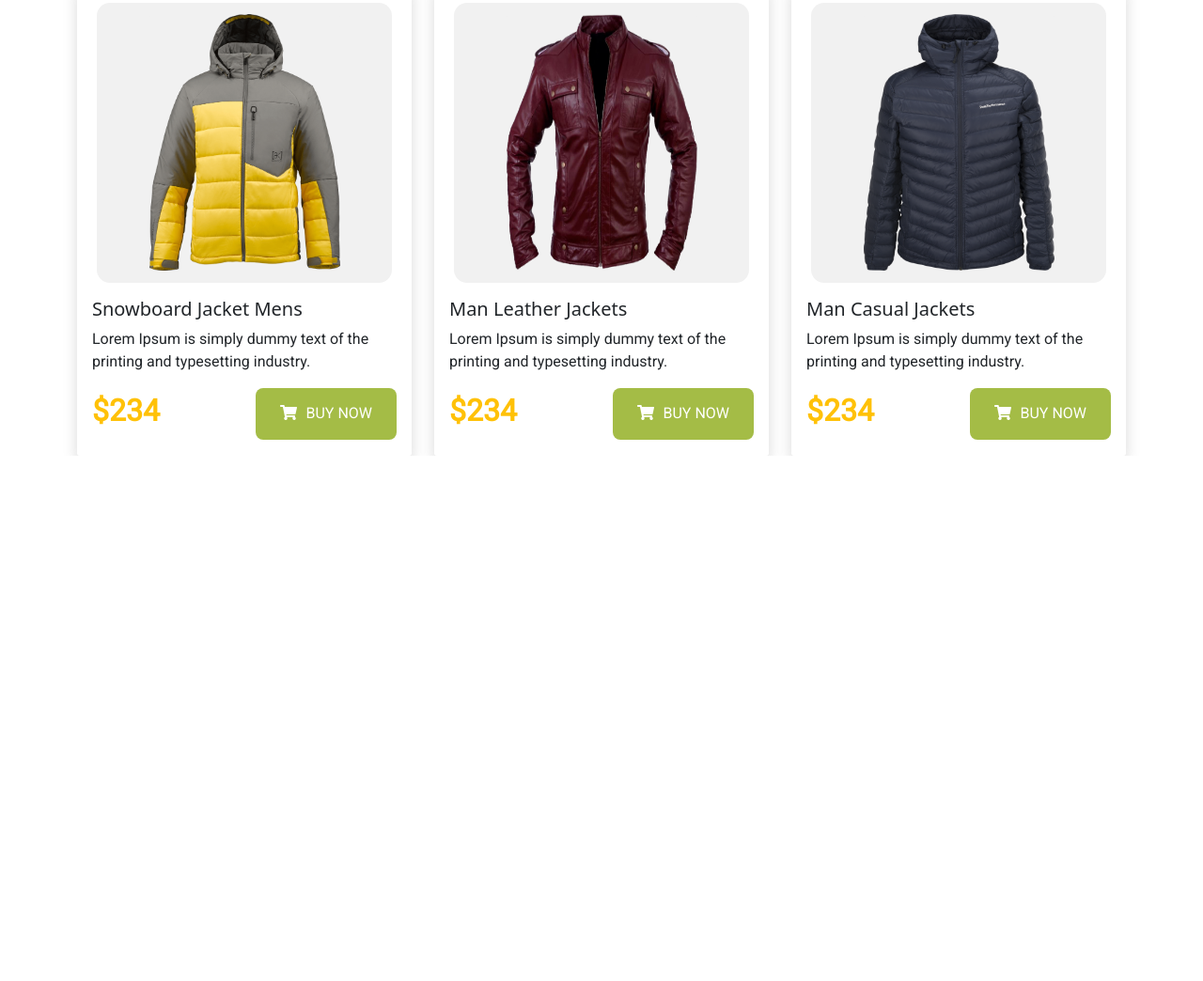
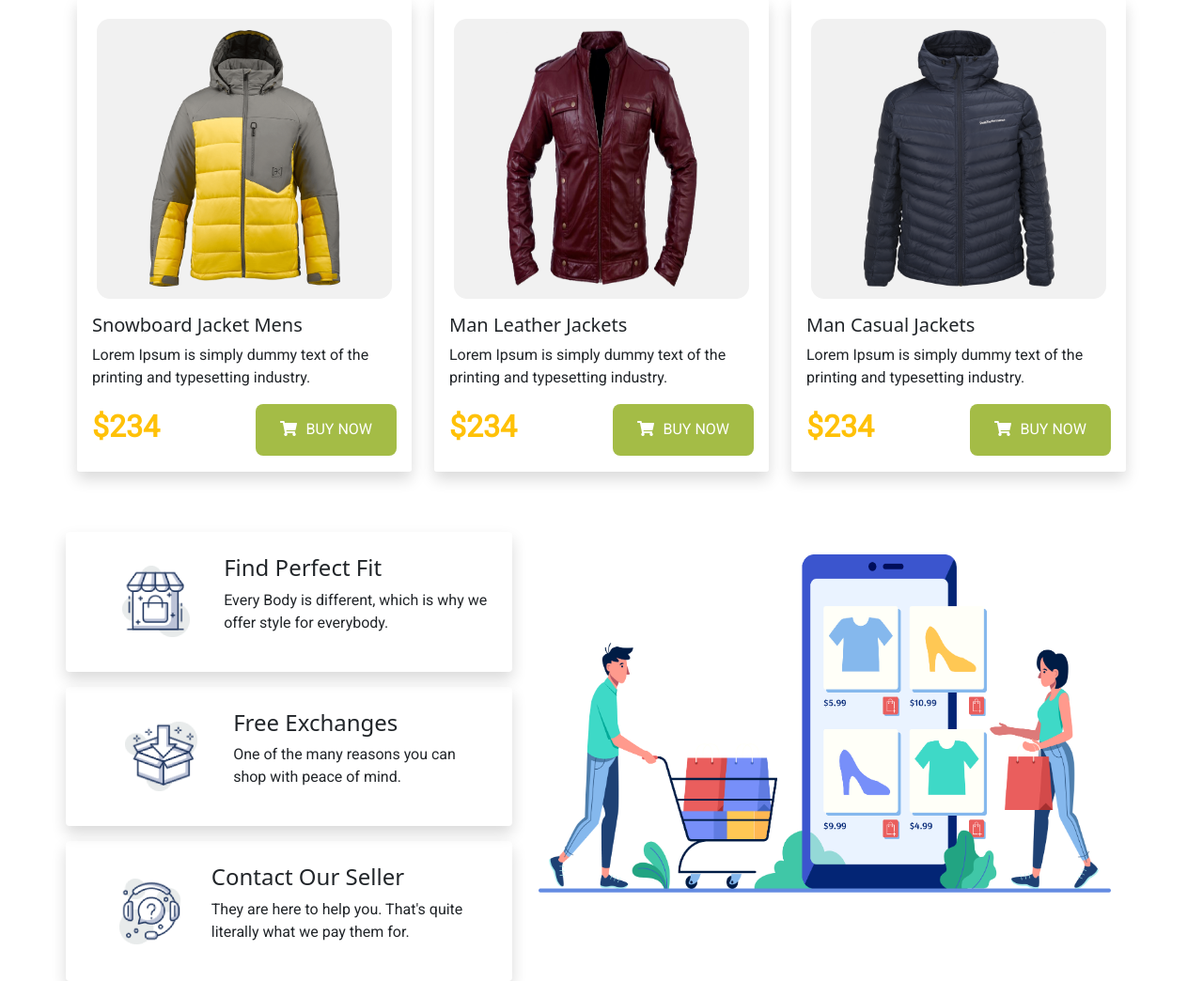
Before and after one commit to WaridIIUC/penguin-fashion, a plain HTML site: page index.html in a window 1280 px wide. Shown: the part 1418-2462 px from the top of the page at 94% size. Before the commit the page ends 1903 px from the top, so only its background shows below. Drawn offline with nearby package versions, Linux system fonts and the light colour scheme.

Commit message:
second commit

```diff
--- a/css/style.css
+++ b/css/style.css
@@ -1,8 +1,14 @@
 
-.navbar img{
-   width: 70%;
+/* .navbar img{
+   width: 100%;
 }
-
+.navbar-brand{
+    width: 74%;
+} */
+.navbar-toggler{
+    width: 18%;
+    height: 10%;
+}
 .heading-text{
     font-family: 'Bebas Neue', cursive;
 }
@@ -58,3 +64,7 @@ h2{
     background-color: #F1F1F1;
     border-radius: 14px;
 }
+/*
+.store{
+    border-radius: 15px;
+} */
--- a/index.html
+++ b/index.html
@@ -16,7 +16,7 @@
     <header class="container">
         <nav class="navbar navbar-expand-lg navbar-light bg-light">
             <div class="container-fluid">
-              <a class="navbar-brand" href="#"><img src="logo-icon/logo.png" alt=""></a>
+              <a class="navbar-brand w-75" href="#"><img src="logo-icon/logo.png" class="w-100" alt=""></a>
               <button class="navbar-toggler" type="button" data-bs-toggle="collapse" data-bs-target="#navbarNavAltMarkup" aria-controls="navbarNavAltMarkup" aria-expanded="false" aria-label="Toggle navigation">
                 <span class="navbar-toggler-icon"></span>
               </button>
@@ -161,6 +161,57 @@
           </div>
         </div>
       </section>
+
+      <section class="container mt-5">
+        <div class="row">
+            <div class="col-md-7 order-sm-last d-flex justify-content-center">
+                <div class="mb-5 p-3 mt-4">
+                    <img class="w-100 " id="store-cart-img" src="logo-icon/cart-mobile.png" alt="">
+                </div>
+            </div>
+            <div class="col-md-5">
+                <div class="row">
+                    <div class="store d-flex w-100 p-4 mt-3 shadow rounded">
+                        <div class="d-flex justify-content-center align-items-center">
+                            <img class="w-50" src="logo-icon/perfect-fit.png" alt="">
+                        </div>
+                        <div>
+                            <h4>Find Perfect Fit</h4>
+                            <p>Every Body is different, which is why we offer style for everybody.</p>
+                            <p></p>
+                        </div>
+                    </div>
+
+                </div>
+                <div class="row">
+                    <div class="store d-flex w-100 p-4 mt-3 shadow rounded">
+                        <div class="d-flex justify-content-center align-items-center">
+                            <img class="w-50" src="logo-icon/free-exchange.png" alt="">
+                        </div>
+                        <div>
+                            <h4>Free Exchanges</h4>
+                            <p>One of the many reasons you can shop
+                              with peace of mind.</p>
+                            <p></p>
+                        </div>
+                    </div>
+                </div>
+                <div class="row">
+                    <div class="store d-flex w-100 p-4 mt-3 shadow rounded">
+                        <div class="d-flex justify-content-center align-items-center">
+                            <img class="w-50" src="logo-icon/contact-seller.png" alt="">
+                        </div>
+                        <div>
+                            <h4>Contact Our Seller</h4>
+                            <p>They are here to help you. That's quite
+                              literally what we pay them for.</p>
+                            <p></p>
+                        </div>
+                    </div>
+                </div>
+            </div>
+        </div>
+    </section>
     </main>
 
     <script src="https://cdn.jsdelivr.net/npm/bootstrap@5.0.0-beta1/dist/js/bootstrap.bundle.min.js" integrity="sha384-ygbV9kiqUc6oa4msXn9868pTtWMgiQaeYH7/t7LECLbyPA2x65Kgf80OJFdroafW" crossorigin="anonymous"></script>
```
Also changed, not shown: logo-icon/cart-mobile.png (renamed from logo-icon/XMLID 1.png).
